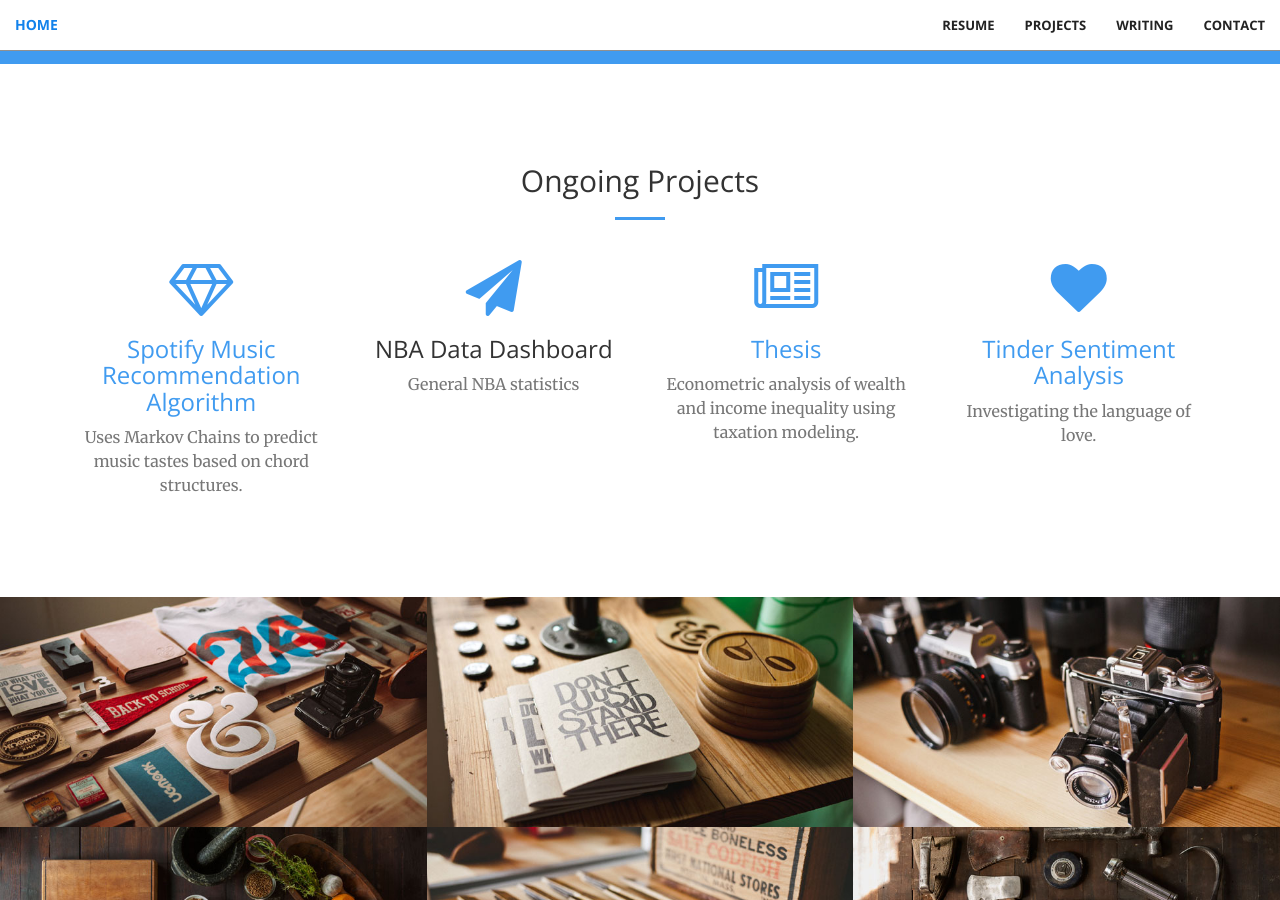
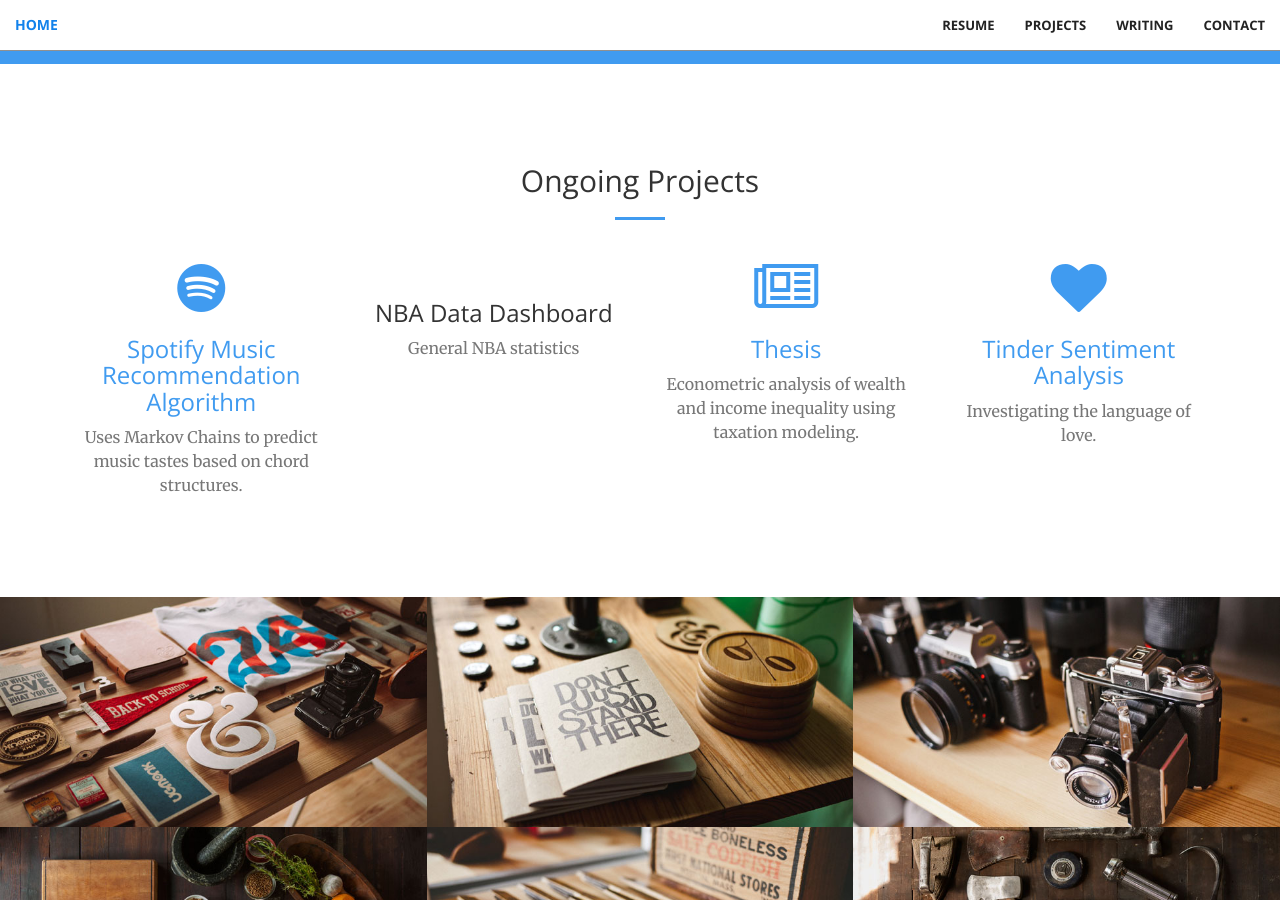
Before and after one commit to dungates/dungates.github.io, a Jekyll site: the page built from index.html, in a window 1280 px wide and 900 px high, scrolled down 2121 px. Built offline with Jekyll 4.4.1, drawn with Linux system fonts in a browser that asks for light colours.

Commit message:
fa icons

```diff
--- a/_includes/services.html
+++ b/_includes/services.html
@@ -11,14 +11,14 @@
         <div class="row">
             <div class="col-lg-3 col-md-6 text-center">
                 <div class="service-box">
-                    <i class="fa fa-4x fa-diamond wow bounceIn text-primary"></i>
+                    <i class="fa fa-4x fa-spotify wow bounceIn text-primary"></i>
                     <h3><a href="https://github.com/dungates/SpotifyStats">Spotify Music Recommendation Algorithm</a></h3>
                     <p class="text-muted">Uses Markov Chains to predict music tastes based on chord structures.</p>
                 </div>
             </div>
             <div class="col-lg-3 col-md-6 text-center">
                 <div class="service-box">
-                    <i class="fa fa-4x fa-paper-plane wow bounceIn text-primary" data-wow-delay=".1s"></i>
+                    <i class="fa fa-4x fa-basketball-ball wow bounceIn text-primary" data-wow-delay=".1s"></i>
                     <h3>NBA Data Dashboard</h3>
                     <p class="text-muted">General NBA statistics</p>
                 </div>
```
